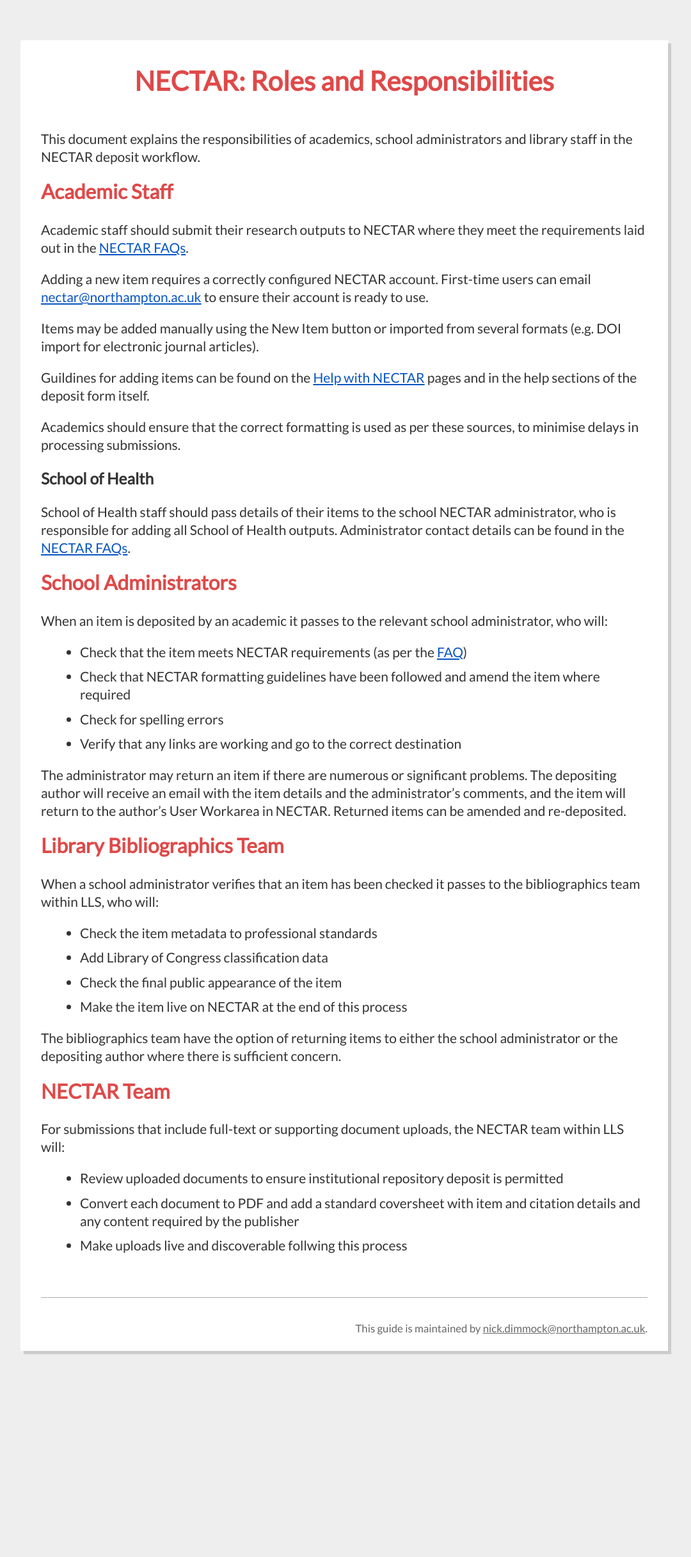
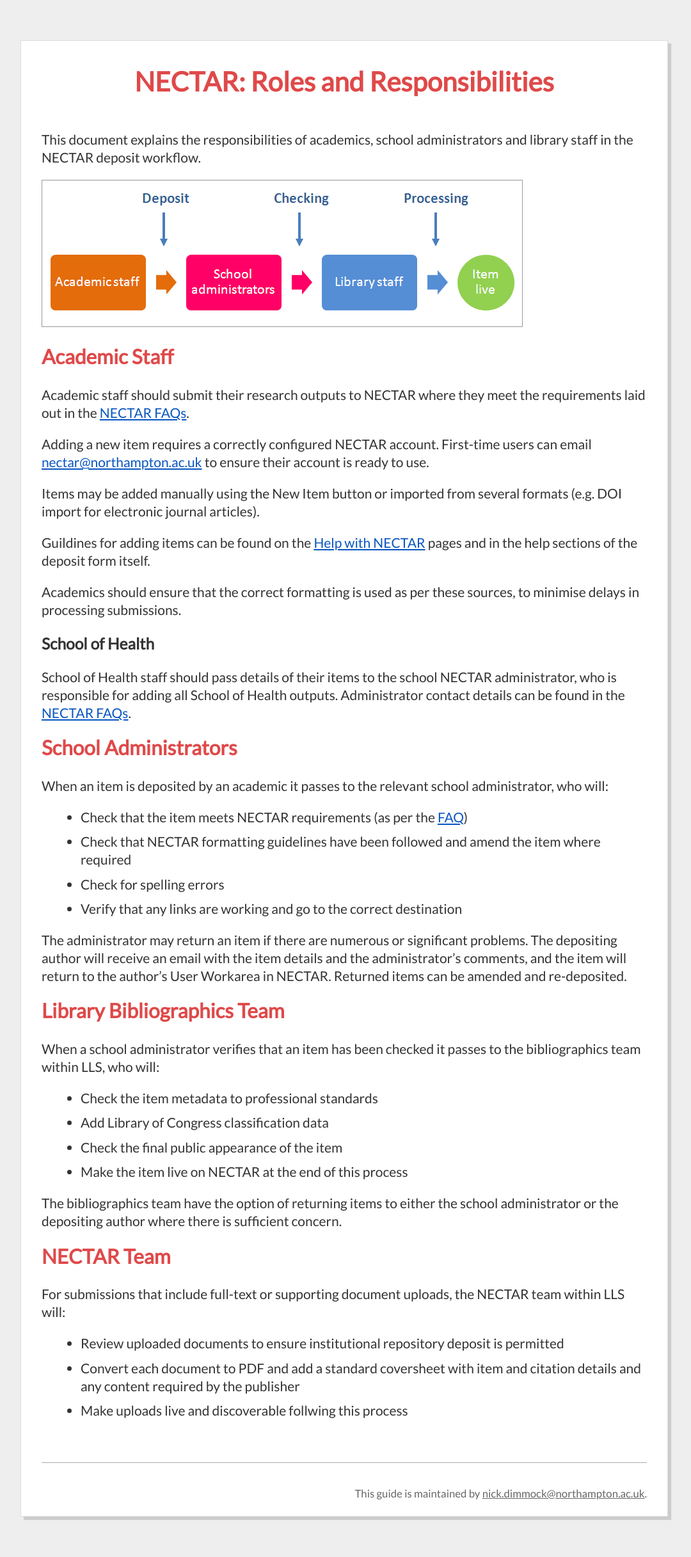
Before and after one commit to NickDimmock/nectar-roles, a Jekyll site: the page built from index.md, in a window 1280 px wide. Shown: the whole page at 64% size, without its empty margins (102-1182 px from the left). Built offline with Jekyll 4.4.1, drawn with Linux system fonts in a browser that asks for light colours; nearby versions of some CDN libraries; Markdown is read by kramdown in place of the engine named in the settings; before the commit the page ends 2174 px from its top, so only the background shows below that.

Commit message:
Added workflow image

```diff
--- a/index.md
+++ b/index.md
@@ -6,6 +6,8 @@
 # NECTAR: Roles and Responsibilities
 
 This document explains the responsibilities of academics, school administrators and library staff in the NECTAR deposit workflow.
+
+<img id="workflow-img" src="images/workflow.png" alt="The NECTAR workflow" />
 
 ## Academic Staff
 
--- a/stylesheets/styles.css
+++ b/stylesheets/styles.css
@@ -12,6 +12,7 @@
 	-moz-box-shadow: 5px 5px 1px 0px #ccc;
 	-webkit-box-shadow: 5px 5px 1px 0px #ccc;
 	box-shadow: 5px 5px 1px 0px #ccc;
+	border: 1px solid #ddd;
 }
 h1 {
 	text-align: center;
@@ -46,3 +47,9 @@
 #footer a, #footer a:visited {
 	color: #666;
 }
+#workflow-img {
+	margin-left: auto;
+	margin-right: auto;
+	width: 750px;
+	border: 1px solid #999;
+}
```
Also changed, not shown: images/workflow.png (added).
